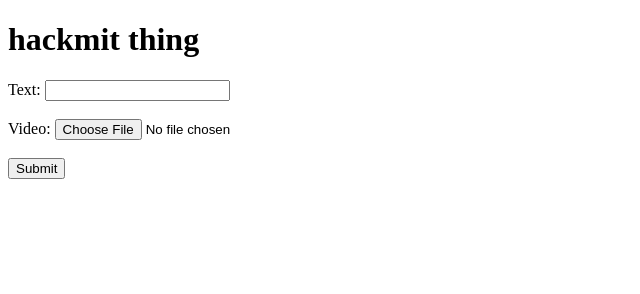
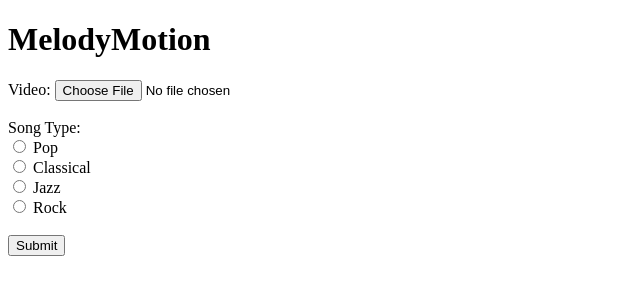
Before and after one commit to theAnshulGupta/hackmit, a website: page public/index.html in a window 1280 px wide. Shown: the whole page, without its empty margins (0-640 px from the left). Drawn offline with Linux system fonts and the light colour scheme.

Commit message:
Update index.html

```diff
--- a/public/index.html
+++ b/public/index.html
@@ -1,25 +1,41 @@
 <!DOCTYPE html>
 <html lang="en">
-<head>
-    <meta charset="UTF-8">
-    <meta name="viewport" content="width=device-width, initial-scale=1.0">
-    <title>hackmit thing</title>
-    <link rel="stylesheet" href="styles.css">
-</head>
-<body>
-    <h1>hackmit thing</h1>
+  <head>
+    <meta charset="UTF-8" />
+    <meta name="viewport" content="width=device-width, initial-scale=1.0" />
+    <title>MelodyMotion</title>
+    <link rel="stylesheet" href="styles.css" />
+  </head>
+  <body>
+    <h1>MelodyMotion</h1>
     <form id="uploadForm">
-        <label for="textInput">Text:</label>
-        <input type="text" id="textInput" name="textInput" required><br><br>
+      <label for="videoInput">Video:</label>
+      <input
+        type="file"
+        id="videoInput"
+        name="videoInput"
+        accept="video/*"
+        required
+      /><br /><br />
 
-        <label for="videoInput">Video:</label>
-        <input type="file" id="videoInput" name="videoInput" accept="video/*" required><br><br>
+      <label>Song Type:</label><br />
+      <input type="radio" id="pop" name="songType" value="pop" />
+      <label for="pop">Pop</label><br />
 
-        <button type="submit">Submit</button>
+      <input type="radio" id="classical" name="songType" value="classical" />
+      <label for="classical">Classical</label><br />
+
+      <input type="radio" id="jazz" name="songType" value="jazz" />
+      <label for="jazz">Jazz</label><br />
+
+      <input type="radio" id="rock" name="songType" value="rock" />
+      <label for="rock">Rock</label><br /><br />
+
+      <button type="submit">Submit</button>
     </form>
 
-    <audio id="audioPlayer" controls style="display:none;"></audio>
+    <audio id="audioPlayer" controls style="display: none"></audio>
 
     <script src="app.js"></script>
-</body>
+  </body>
 </html>
```
